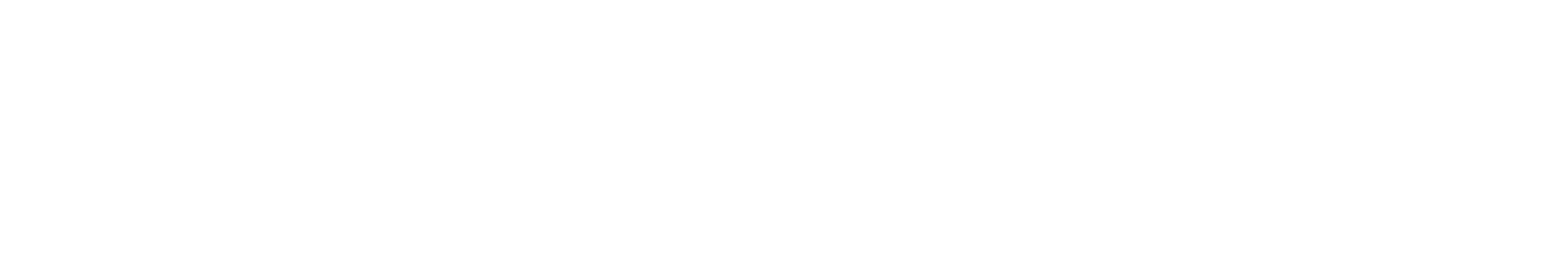
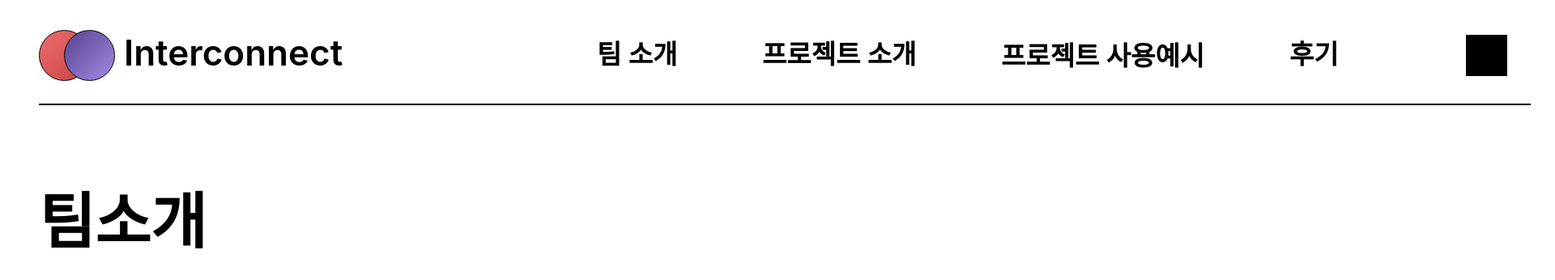
Before and after one commit to GBSWLeeChangmin/Lab-Management-Program, a plain HTML site: page index.html in a window 1280 px wide. Shown: the top 346 px of the page at 81% size, 1920 px wide, since content can reach past the window. Drawn offline with Linux system fonts and the light colour scheme.

Commit message:
githubpage2_index.html

```diff
--- a/index.html
+++ b/index.html
@@ -1,14 +1,14 @@
-<div style="width: 1920px; height: 3854px; padding-top: 35px; padding-bottom: 3767.68px; padding-left: 1802px; padding-right: 66.68px; background: white; flex-direction: column; justify-content: flex-start; align-items: center; display: inline-flex">
-  <div style="width: 51.32px; height: 51.32px; background: black"></div>
+<div class="Frame1" style="width: 1920px; height: 3854px; position: relative; background: white">
+  <div class="Vector" style="width: 51.32px; height: 51.32px; left: 1802px; top: 35px; position: absolute; background: black"></div>
+  <div class="Logo" style="width: 385px; height: 61px; left: 40px; top: 29px; position: absolute">
+    <div class="Ellipse1" style="width: 61px; height: 61px; left: 0px; top: 0px; position: absolute; background: linear-gradient(315deg, #C64545 0%, #ED6B6B 100%); border-radius: 9999px; border: 1px  solid"></div>
+    <div class="Ellipse2" style="width: 61px; height: 61px; left: 31px; top: 0px; position: absolute; background: linear-gradient(135deg, #57438E 0%, #A28BE4 100%); border-radius: 9999px; border: 1px  solid"></div>
+    <div class="Interconnect" style="width: 280px; height: 37px; left: 105px; top: 12px; position: absolute; color: black; font-size: 44px; font-family: Inter; font-weight: 600; line-height: 33px; word-wrap: break-word">Interconnect</div>
+  </div>
+  <div style="left: 933px; top: 43px; position: absolute; color: black; font-size: 33px; font-family: Inter; font-weight: 600; line-height: 33px; word-wrap: break-word">프로젝트 소개</div>
+  <div style="left: 1228px; top: 45px; position: absolute; color: black; font-size: 33px; font-family: Inter; font-weight: 600; line-height: 33px; word-wrap: break-word">프로젝트 사용예시</div>
+  <div style="left: 1584px; top: 43px; position: absolute; color: black; font-size: 33px; font-family: Inter; font-weight: 600; line-height: 33px; word-wrap: break-word">후기</div>
+  <div style="left: 729px; top: 43px; position: absolute; color: black; font-size: 33px; font-family: Inter; font-weight: 600; line-height: 33px; word-wrap: break-word">팀 소개</div>
+  <div class="Line1" style="width: 1840px; height: 0px; left: 40px; top: 120px; position: absolute; border: 0.50px black solid"></div>
+  <div style="width: 320px; left: 40px; top: 249px; position: absolute; color: black; font-size: 75px; font-family: Inter; font-weight: 600; line-height: 33px; word-wrap: break-word">팀소개</div>
 </div>
-<div style="width: 1840px; height: 0px; border: 0.50px black solid"></div>
-<div style="color: black; font-size: 33px; font-family: Inter; font-weight: 600; line-height: 33px; word-wrap: break-word">팀 소개</div>
-<div style="color: black; font-size: 33px; font-family: Inter; font-weight: 600; line-height: 33px; word-wrap: break-word">프로젝트 소개</div>
-<div style="color: black; font-size: 33px; font-family: Inter; font-weight: 600; line-height: 33px; word-wrap: break-word">프로젝트 사용예시</div>
-<div style="color: black; font-size: 33px; font-family: Inter; font-weight: 600; line-height: 33px; word-wrap: break-word">후기</div>
-<div style="width: 385px; height: 61px; position: relative">
-  <div style="width: 61px; height: 61px; left: 0px; top: 0px; position: absolute; background: linear-gradient(315deg, #C64545 0%, #ED6B6B 100%); border-radius: 9999px; border: 1px  solid"></div>
-  <div style="width: 61px; height: 61px; left: 31px; top: 0px; position: absolute; background: linear-gradient(135deg, #57438E 0%, #A28BE4 100%); border-radius: 9999px; border: 1px  solid"></div>
-  <div style="width: 280px; height: 37px; left: 105px; top: 12px; position: absolute; color: black; font-size: 44px; font-family: Inter; font-weight: 600; line-height: 33px; word-wrap: break-word">Interconnect</div>
-</div>
-<div style="color: black; font-size: 64px; font-family: Inter; font-weight: 600; line-height: 33px; word-wrap: break-word">팀소개</div>
```
